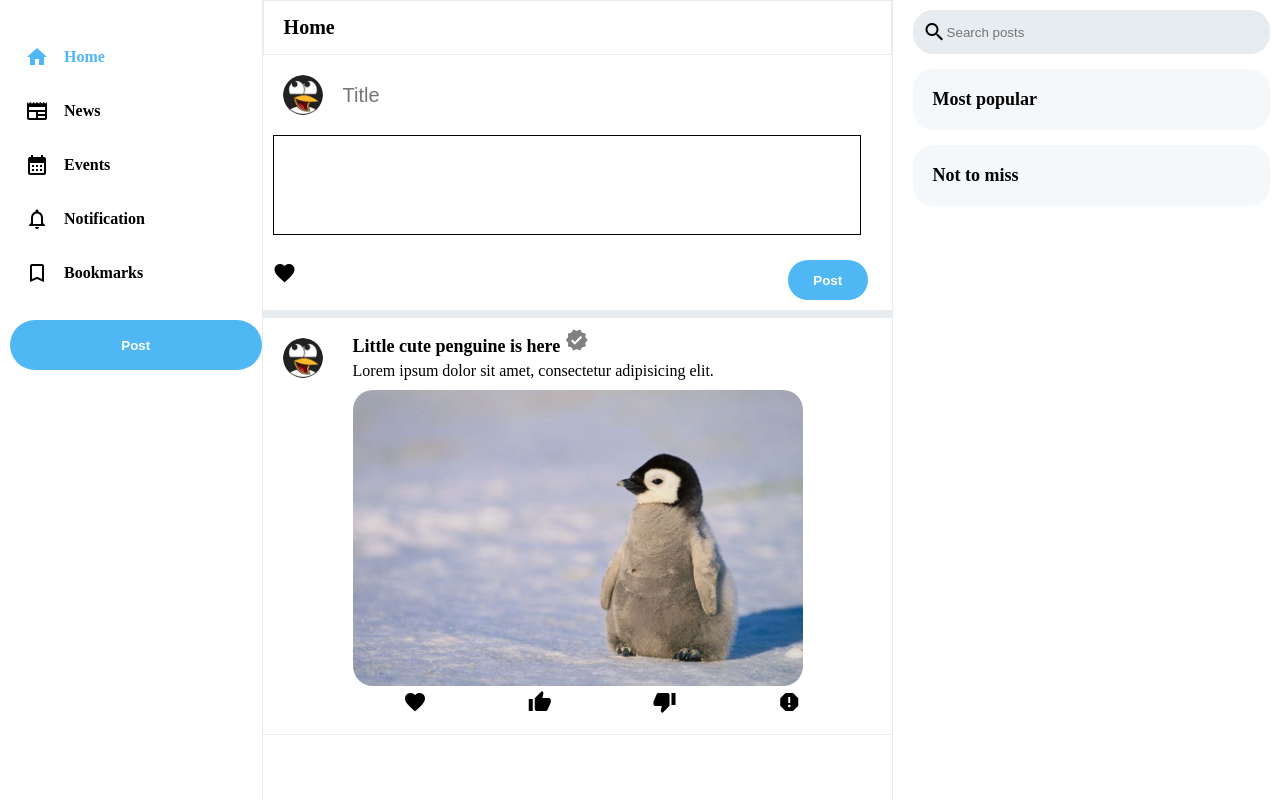
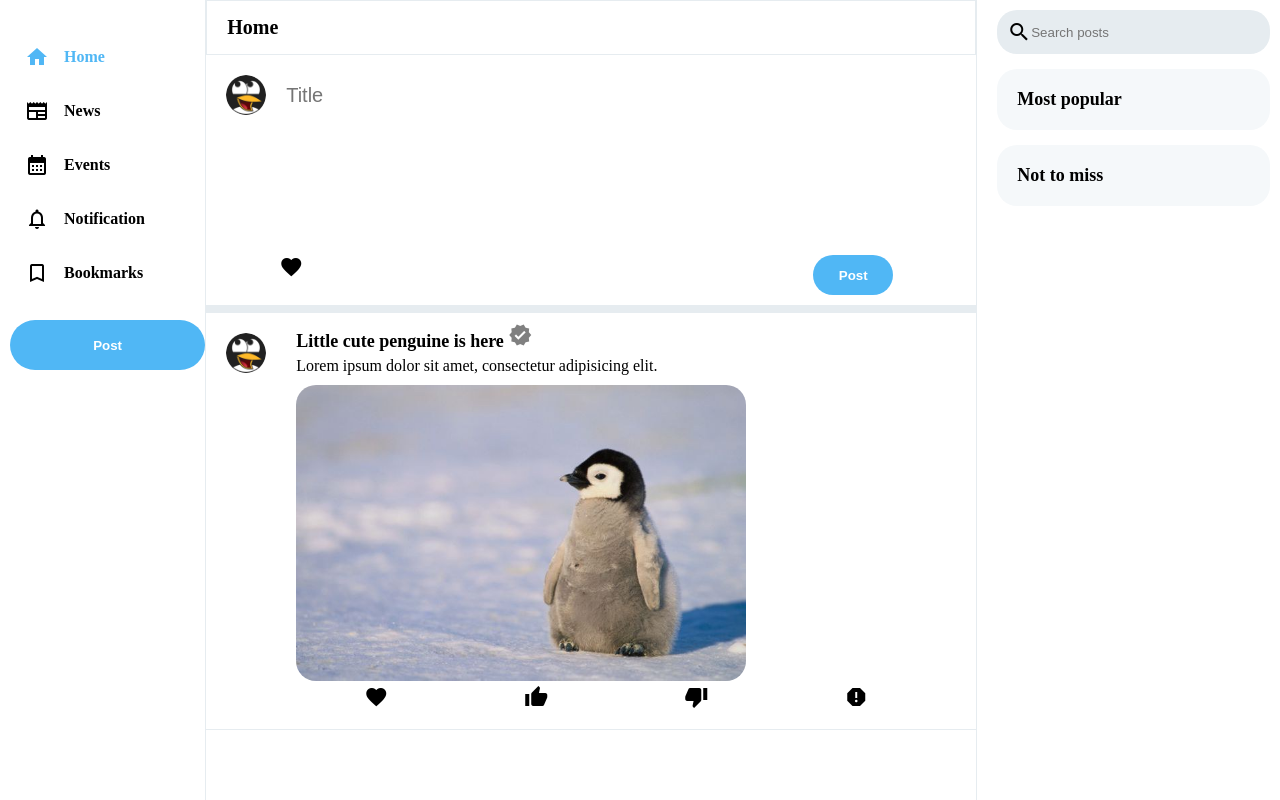
Before and after one commit to VAOkolo/Blog_Frontend_PW, a plain HTML site: page client/homepage.html in a window 1280 px wide. Drawn offline with Linux system fonts and the light colour scheme.

Commit message:
updated text area

```diff
--- a/client/style.css
+++ b/client/style.css
@@ -161,15 +161,23 @@ body{
 
 .postText {
     display: flex;
-    height: 70px;
-    margin-left: 10px;
+    margin-left: 60px;
+    margin-right: 60px;
     font-size: 20px;
-    width: 95%;
+    min-width: 640px;
+    max-width: 640px;
     height: 100px;
     padding-left: 20px;
-    /* border: none; */
-    /* outline: none;  */
-    border: 1px solid black;
+    padding-right: 20px;
+    padding-top: 10px;
+    border: none;
+    outline: none;
+
+    /* border: 1px solid lightgray; */
+}
+
+::placeholder {
+    align-content: flex-start;
 }
 
 .postButton {
@@ -180,19 +188,16 @@ body{
     border-radius: 30px;
     width: 80px;
     height: 40px;
-    margin-top: 20px;
-    margin-left: 80%;
+    /* margin-top: 10px; */
+    margin-left: 75%;
 }
 
-/* .alignFooter{ */
-    /* margin-top: 5px; */
-    /* margin-left: auto; */
-    /* font-size: 16px;     */
-/* } */
-
 .createPostFooter {
-    margin-top: 5px;
-    margin-left: 10px;
+    display: flex;
+    justify-content: center;
+    margin-top: 20px;
+    margin-left: 40px;
+    margin-right: 40px;
 }
 
 /* posts list */
```
